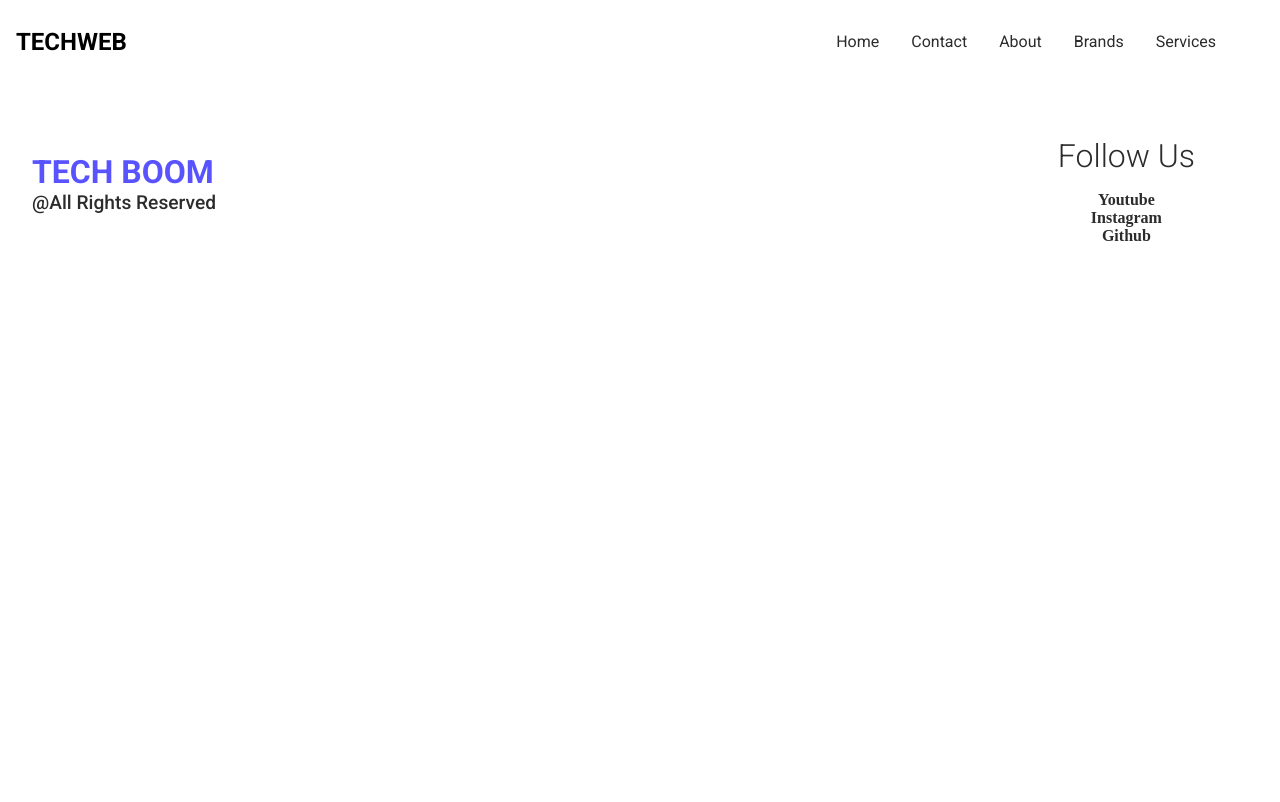
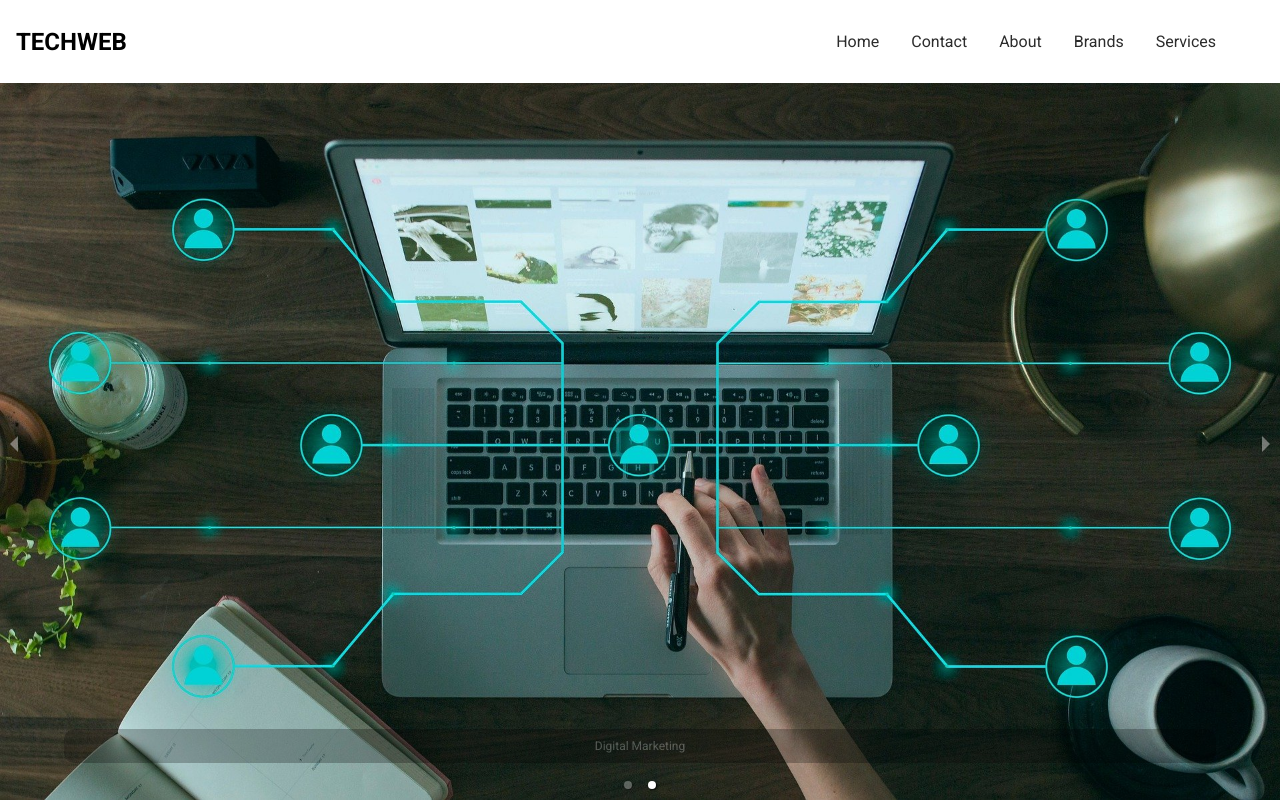
Before and after one commit to KaunainRizvi/React-Redux-5-Projects, a React (Create React App) app in the folder app_one/: page /services in a window 1280 px wide. Shown: the top 802 px of the page. Built offline with nearby package versions, Linux system fonts and the light colour scheme.

Commit message:
service page added

```diff
--- a/app_one/src/App.js
+++ b/app_one/src/App.js
@@ -1,16 +1,15 @@
-
-
 import { BrowserRouter as Router, Routes, Route } from 'react-router-dom';
 import Header from './Components/Header';
 import Home from './Components/Home';
+import Footer from './Components/Footer';
+import Contact from './Components/Contact';
+import Services from './Components/Services';
 import "./styles/App.scss"
 import "./styles/home.scss"
 import "./styles/header.scss"
 import "./styles/footer.scss"
 import "./styles/contact.scss"
-import Footer from './Components/Footer';
-
-import Contact from './Components/Contact';
+import "./styles/mediaquery.scss"
 
 
 function App() {
@@ -22,6 +21,7 @@
       <Routes>
     <Route path="/" element={<Home/>}/>
     <Route path="/contact" element={<Contact />}/>
+    <Route path="/services" element={<Services />}/>
     </Routes>
 
     <Footer/>
--- /dev/null
+++ b/app_one/src/Components/Services.jsx
@@ -0,0 +1,26 @@
+import React from 'react'
+import {Carousel} from "react-responsive-carousel"
+import "react-responsive-carousel/lib/styles/carousel.min.css"
+import img1 from "../assets/3.jpg"
+import img2 from "../assets/4.jpg"
+
+const Services = () => {
+  return (
+    <div className='services'>
+
+        <Carousel infiniteLoop autoPlay showStatus={false} showArrows={true} interval={1000} showThumbs={true} showIndicators={true}>
+            <div>
+                <img src={img1} alt="Item1" />
+            <p className='legend'>Full Stack Website</p>
+            </div>
+
+            <div>
+                <img src={img2} alt="Item2" />
+            <p className='legend'>Digital Marketing</p>
+            </div>
+        </Carousel>
+    </div>
+  )
+}
+
+export default Services
```
Also changed, not shown: app_one/src/styles/mediaquery.scss (added).
